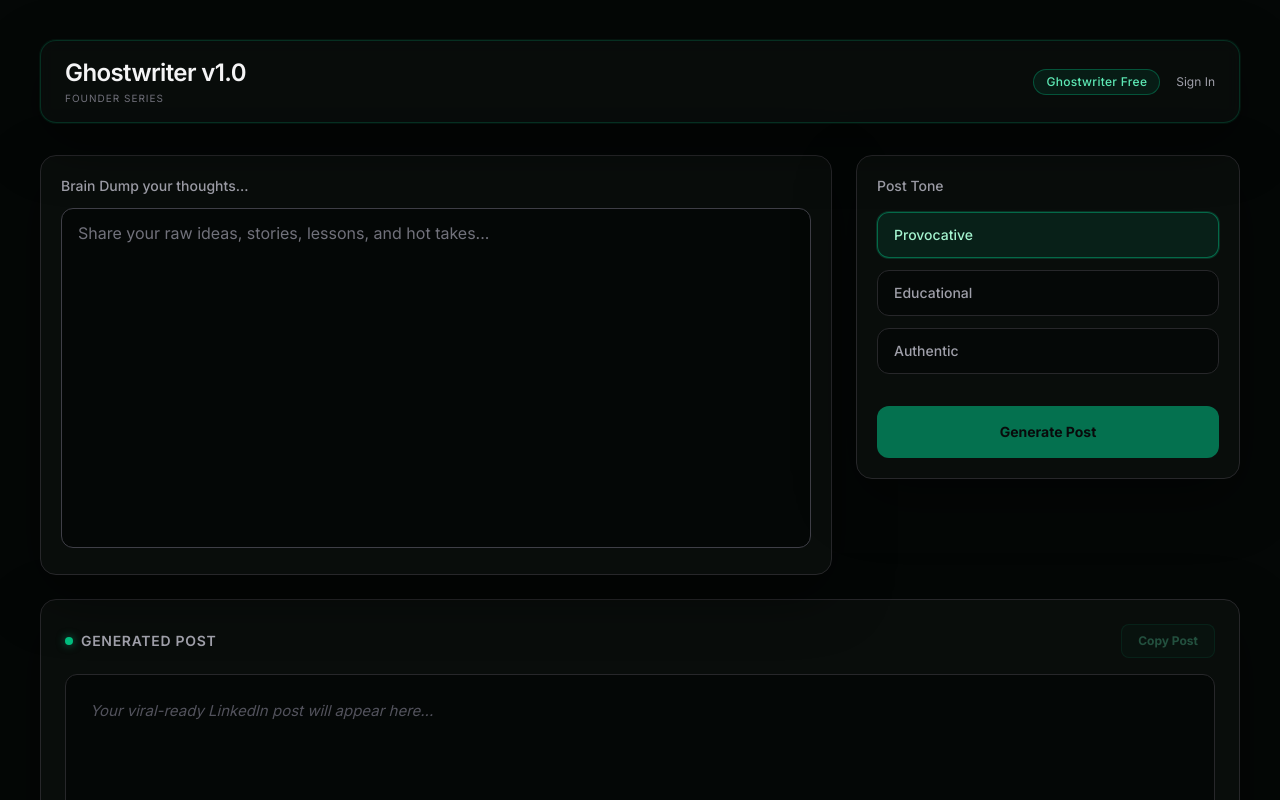
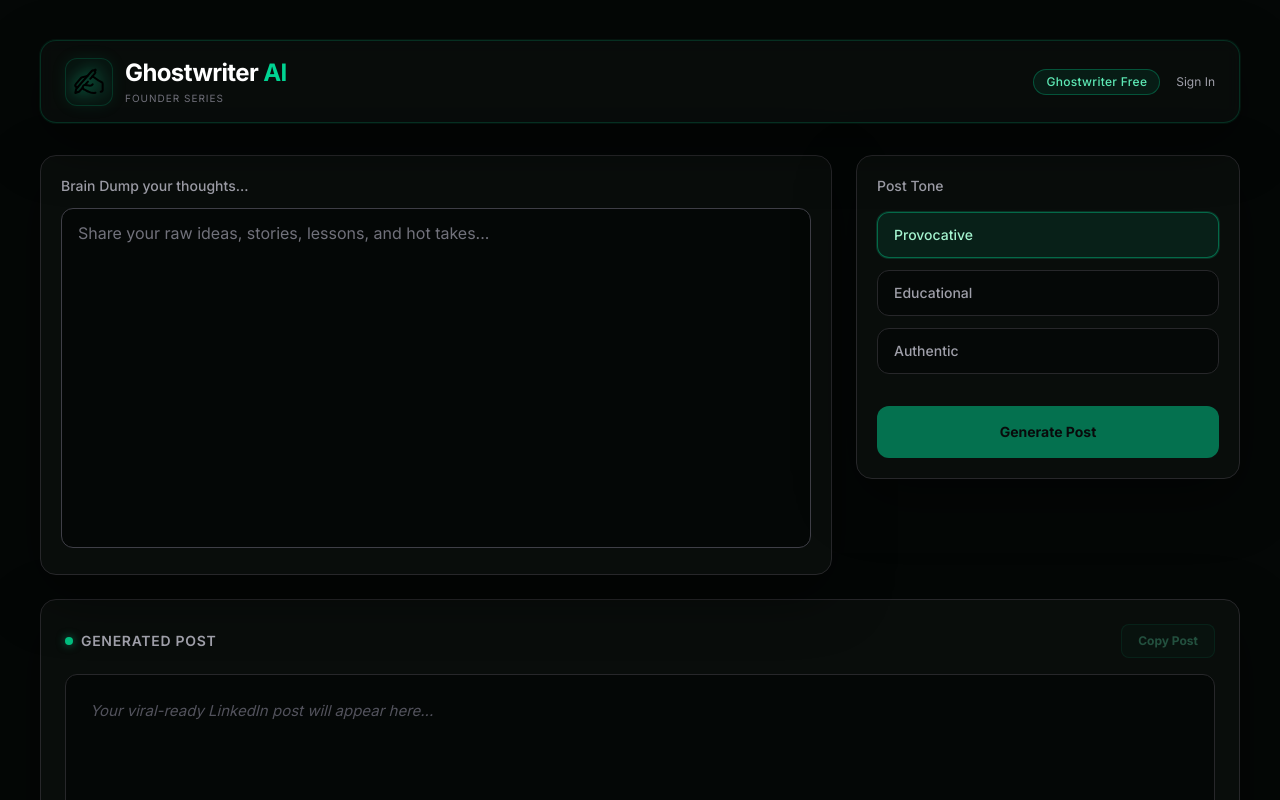
Before and after one commit to rishivarma0/ghostwriter-ai, a Next.js app: page / in a window 1280 px wide. Shown: the top 800 px of the page. Built offline with nearby package versions, Linux system fonts and the light colour scheme; no server answers.

Commit message:
feat: add custom svg logo to header

```diff
--- a/app/page.tsx
+++ b/app/page.tsx
@@ -215,9 +215,25 @@
     <main className="min-h-screen bg-[#040706] text-zinc-100">
       <div className="mx-auto max-w-7xl px-6 py-10 lg:px-10">
         <header className="mb-8 flex items-center justify-between rounded-2xl border border-emerald-500/20 bg-[#0a0f0d]/70 px-6 py-4 shadow-[0_0_0_1px_rgba(16,185,129,0.08),0_20px_60px_rgba(0,0,0,0.45)] backdrop-blur">
-          <div className="flex flex-col">
-            <h1 className="text-xl font-semibold tracking-tight md:text-2xl">Ghostwriter v1.0</h1>
-            <p className="mt-0.5 text-[10px] uppercase tracking-widest text-zinc-500">Founder Series</p>
+
+          <div className="flex items-center gap-3">
+            <div className="relative flex h-12 w-12 items-center justify-center rounded-xl border border-emerald-500/20 bg-emerald-500/5 shadow-[0_0_15px_rgba(16,185,129,0.1)] overflow-hidden">
+              <img
+                src="/logo.svg"
+                alt="Ghostwriter AI Logo"
+                className="h-8 w-8 object-contain drop-shadow-[0_0_8px_rgba(16,185,129,0.8)]"
+              />
+              <span className="absolute inline-flex h-full w-full animate-ping rounded-xl bg-emerald-400/10 opacity-20"></span>
+            </div>
+
+            <div className="flex flex-col">
+              <h1 className="text-xl font-bold tracking-tight text-white md:text-2xl">
+                Ghostwriter <span className="text-emerald-400">AI</span>
+              </h1>
+              <p className="mt-0.5 text-[10px] uppercase tracking-widest text-zinc-500">
+                Founder Series
+              </p>
+            </div>
           </div>
 
           <div className="flex items-center gap-4">
@@ -350,7 +366,6 @@
         </section>
 
         <footer className="mt-20 border-t border-zinc-900 py-12 text-center">
-          {/* COMPLIANCE LINKS FOR RAZORPAY */}
           <div className="mb-10 flex flex-wrap justify-center gap-6 text-sm text-zinc-400">
             <a href="/terms" className="transition-colors hover:text-emerald-400 hover:underline">Terms & Conditions</a>
             <a href="/privacy" className="transition-colors hover:text-emerald-400 hover:underline">Privacy Policy</a>
```
Also changed, not shown: public/logo.svg (added).
